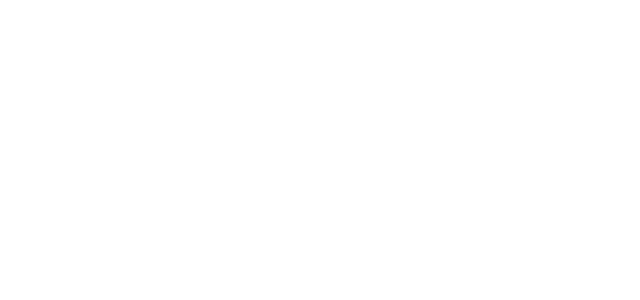
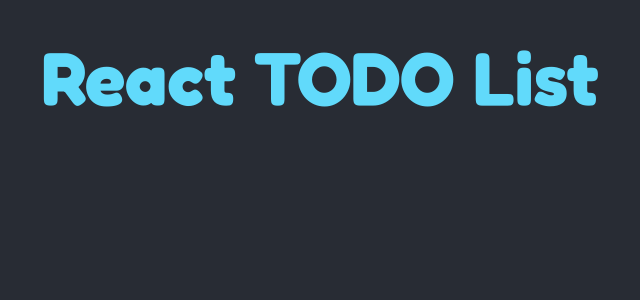
Before and after one commit to Nexus8th/React-App_todo-list, a React (Create React App) app: page / in a window 1280 px wide. Shown: the top 300 px of the page, without its empty margins (320-960 px from the left). Built offline with nearby package versions, Linux system fonts and the light colour scheme.

Commit message:
small push

```diff
--- a/src/App.js
+++ b/src/App.js
@@ -1,9 +1,11 @@
 import React from 'react';
+import Home from './pages/Home';
+
 
 const App = () => {
   return (
     <div>
-
+      <Home/>
     </div>
   );
 };
--- a/src/pages/Home.js
+++ b/src/pages/Home.js
@@ -1,7 +1,7 @@
 const Home = () => {
     return (
         <div className="home">
-            <h1>Titre</h1>
+            <h1>React TODO List</h1>
         </div>
     );
 };
--- /dev/null
+++ b/src/styles/_home.scss
@@ -0,0 +1,14 @@
+.home {
+    h1 {
+        width: auto;
+        height: auto;
+        color: $color-4;
+        position: relative;
+        top: 2rem;
+        justify-content: center;
+        align-items: center;
+        display: flex;
+        font-weight: 800;
+        font-size: 75px;
+    }
+}
--- a/src/styles/_settings.scss
+++ b/src/styles/_settings.scss
@@ -0,0 +1,24 @@
+@import url('https://fonts.googleapis.com/css2?family=Fredoka:wght@300;400;500;600;700&display=swap');
+
+$font-1: 'Fredoka', sans-serif;
+$color-1: #f82323;
+$color-2: #4cc043;
+$color-3: #282C34;
+$color-4: #61DAFB;
+
+
+* {
+    margin: 0;
+    padding: 0;
+    box-sizing: border-box;
+}
+
+body {
+    margin: 0;
+    padding: 0;
+    width: auto;
+    height: auto;
+    background-color: $color-3;
+    position: relative;
+    font-family: $font-1;
+}
--- a/src/styles/index.scss
+++ b/src/styles/index.scss
@@ -1 +1,2 @@
-@import "./_settings.scss";
+@import "./settings.scss";
+@import "./home";
```
